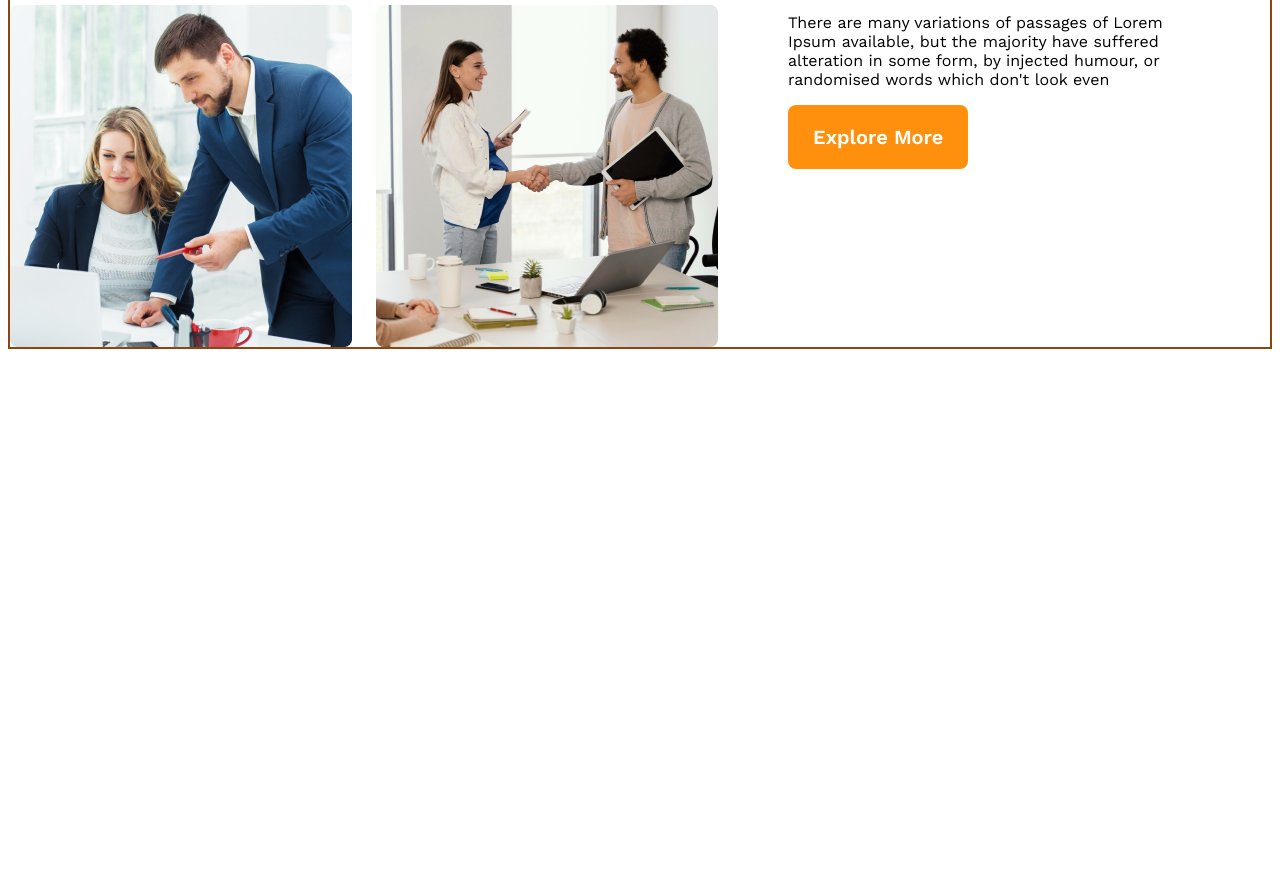
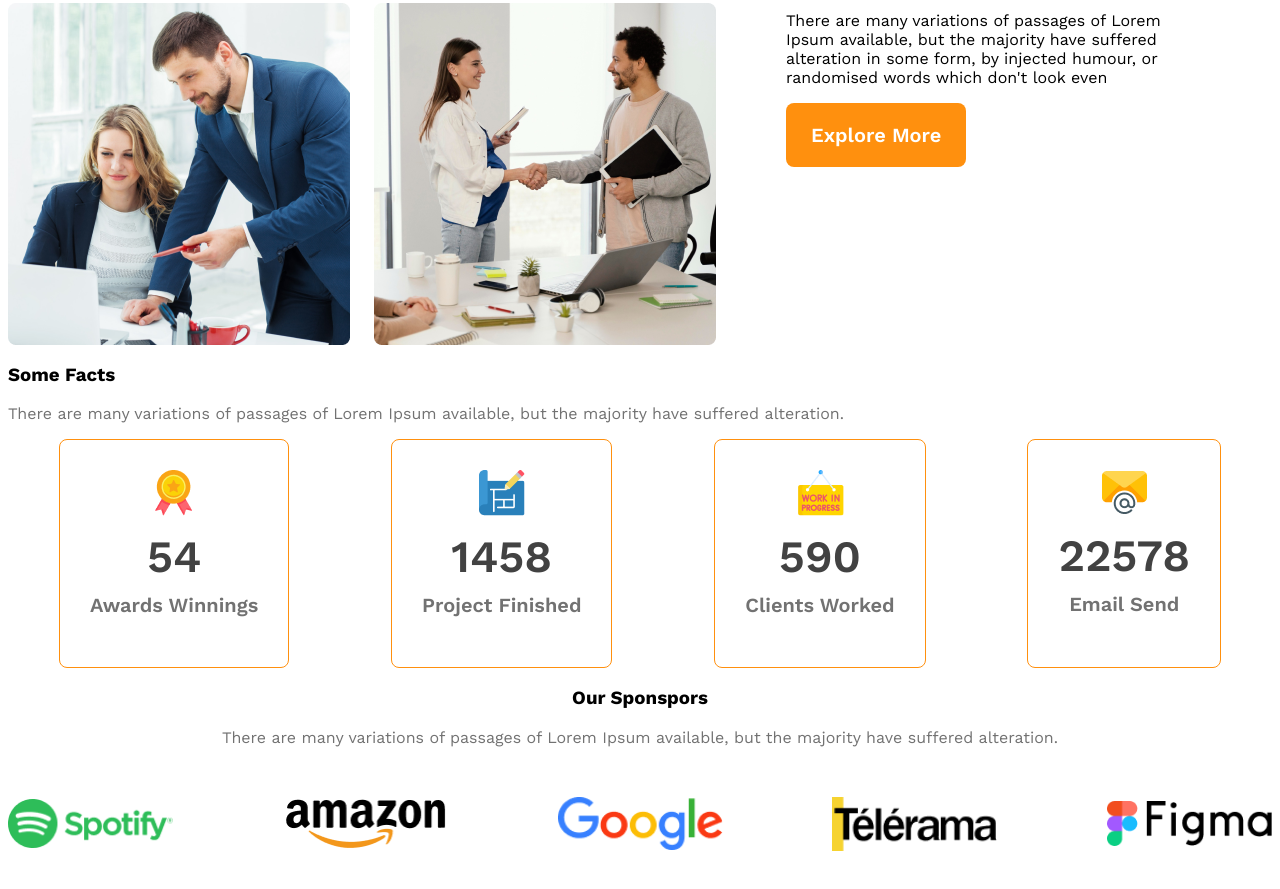
Before and after one commit to Miraj-0022/architect, a plain HTML site: page index.html in a window 1280 px wide. Shown: the part 1445-2334 px from the top of the page. Before the commit the page ends 1864 px from the top, so only its background shows below. Drawn offline with nearby package versions, Linux system fonts and the light colour scheme.

Commit message:
added sponsor section

```diff
--- a/index.html
+++ b/index.html
@@ -43,6 +43,48 @@
                 <button class="btn-primary">Explore More</button>
             </div>
         </section>
+        <section>
+
+        </section>
+        <!-- some facts section -->
+        <section class="facts">
+            <h3 class="section-title">Some Facts</h3>
+            <p class="text-light-gray">There are many variations of passages of Lorem Ipsum available, but the majority have suffered alteration.</p>
+            <div class="facts-card-container">
+                <div class="card">
+                    <img src="images/icons/ribon.png" alt="">
+                    <h2 class="card-stats">54</h2>
+                    <p class="card-title text-light-gray">Awards Winnings</p>
+                </div>
+                <div class="card">
+                    <img src="images/icons/projects.png" alt="">
+                    <h2 class="card-stats">1458</h2>
+                    <p class="card-title text-light-gray text-light-gray">Project Finished</p>
+                </div>
+                <div class="card">
+                    <img src="images/icons/customers.png" alt="">
+                    <h2 class="card-stats">590</h2>
+                    <p class="card-title text-light-gray text-light-gray">Clients Worked</p>
+                </div>
+                <div class="card">
+                    <img src="images/icons/email.png" alt="">
+                    <h2 class="card-stats">22578</h2>
+                    <p class="card-title text-light-gray">Email Send</p>
+                </div>
+            </div>
+        </section>
+        <!-- sponsor section -->
+        <section class="sponsor">
+            <h3 class="section-title">Our Sponspors</h3>
+            <p class="text-light-gray">There are many variations of passages of Lorem Ipsum available, but the majority have suffered alteration.</p>
+            <div class="sponsor-image">
+                <img src="images/sponsors/spotify.png" alt="">
+                <img src="images/sponsors/amazon.png" alt="">
+                <img src="images/sponsors/google.png" alt="">
+                <img src="images/sponsors/telerama.png" alt="">
+                <img src="images/sponsors/figma.png" alt="">
+            </div>
+        </section>
     </main>
     <footer>
 
--- a/styles/style.css
+++ b/styles/style.css
@@ -76,7 +76,7 @@ li>a {
 /* Main style */
 
 main {
-    border: 2px solid saddlebrown;
+    /* border: 2px solid saddlebrown; */
     max-width: 1440px;
     margin: 4.4rem auto;
 }
@@ -109,6 +109,20 @@ main {
 .text-feature {
     color: #FF900E;
 }
+.sponsor{
+    text-align: center;
+}
+.sponsor-image{
+    margin-top: 50px;
+    display: flex;
+    justify-content: space-between;
+    align-items: center;
+    gap: 20px;
+
+}
+.sponsor-image img{
+    width: 165px;
+}
 
 /* Responsive Styles */
 
@@ -117,28 +131,59 @@ main {
         padding: 20px;
     }
 
-    nav{
+    nav ,.facts-card-container,.sponsor-image{
         flex-direction: column;
     }
-    .team-container{
+    .facts-card-container{
+        gap: 1.25rem;
+    }
+
+    .team-container {
         flex-direction: column-reverse;
         gap: 1rem;
     }
-    .team-content{
+
+    .team-content ,.facts-card-container {
         padding-left: 20px;
         padding-right: 20px;
     }
-    .team-img{
+
+    .team-img {
         grid-template-columns: 1fr;
     }
 
 }
 
+.facts-card-container {
+    display: flex;
+    justify-content: space-around;
+}
+
+.facts-card-container .card {
+    border: 1px solid #FF900E;
+    border-radius: 8px;
+    text-align: center;
+    padding: 30px;
+}
+.facts-card-container .card-title{
+    font-weight: 600;
+    font-size: 1.25rem;
+    margin-top: 5px;
+}
+.facts-card-container .card-stats{
+    font-size: 2.8rem;
+    color: #424242;
+    font-weight: 600;
+    margin: 10px 0px;
+}
+
+
 @media screen and (min-width:576px) and (max-width:960px) {
     header {
         padding: 50px;
     }
-    .team-container{
+
+    .team-container,.sponsor-image {
         flex-direction: column-reverse;
         gap: 1rem;
     }
```
